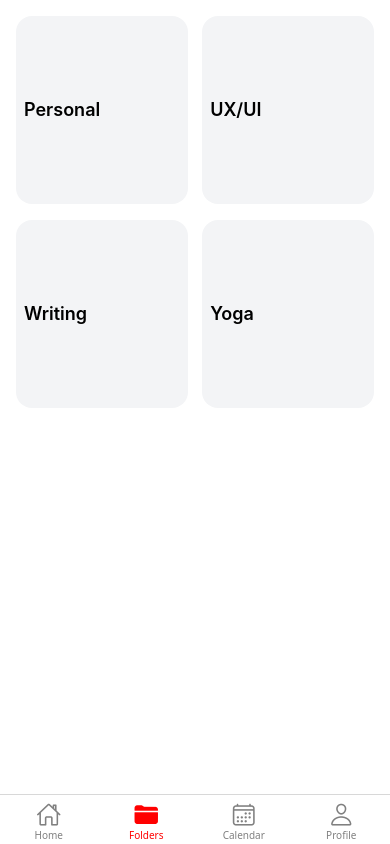
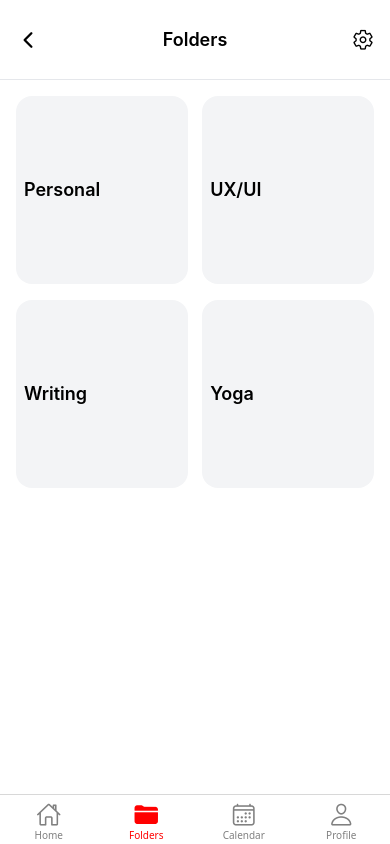
Before and after one commit to maxrori228/testApp, a React Native app: screen /Folders in a window 390 px wide. Built offline with nearby package versions, Linux system fonts and the light colour scheme.

Commit message:
add header and navigation

```diff
--- /dev/null
+++ b/app/components/AppHeader.tsx
@@ -0,0 +1,19 @@
+import { View, Text, Pressable } from "react-native";
+import { Ionicons } from "@expo/vector-icons";
+import React from "react";
+
+export default function AppHeader({ navigation, title }: any) {
+  return (
+    <View className="h-20 bg-white flex-row items-center px-4 border-b border-gray-200">
+      <Pressable onPress={navigation.goBack} className="w-10">
+        {navigation.canGoBack() && <Ionicons name="chevron-back" size={24} />}
+      </Pressable>
+
+      <Text className="flex-1 text-center text-lg font-semibold">{title}</Text>
+
+      <Pressable className="w-10 items-end">
+        <Ionicons name="settings-outline" size={22} />
+      </Pressable>
+    </View>
+  );
+}
--- a/app/components/FolderCard.tsx
+++ b/app/components/FolderCard.tsx
@@ -1,5 +1,5 @@
 import React from "react";
-import { Pressable, Text, View } from "react-native";
+import { Pressable, Text } from "react-native";
 import { NativeStackNavigationProp } from "@react-navigation/native-stack";
 import { FoldersStackParamList } from "../navigation/types";
 
--- a/app/navigation/CalendarStack.tsx
+++ b/app/navigation/CalendarStack.tsx
@@ -2,12 +2,21 @@ import React from "react";
 import { createNativeStackNavigator } from "@react-navigation/native-stack";
 import Calendar from "../screens/Calendar";
 import { CalendarStackParamList } from "../navigation/types";
+import AppHeader from "../components/AppHeader";
 
 const Stack = createNativeStackNavigator<CalendarStackParamList>();
 
 export default function CalendarStack() {
   return (
-    <Stack.Navigator screenOptions={{ headerShown: false }}>
+    <Stack.Navigator
+      screenOptions={() => ({
+        header: ({ navigation }) => {
+          let title = "Calendar";
+
+          return <AppHeader navigation={navigation} title={title} />;
+        },
+      })}
+    >
       <Stack.Screen name="CalendarMain" component={Calendar} />
     </Stack.Navigator>
   );
--- a/app/navigation/FoldersStack.tsx
+++ b/app/navigation/FoldersStack.tsx
@@ -3,12 +3,24 @@ import { createNativeStackNavigator } from "@react-navigation/native-stack";
 import Folders from "../screens/Folders";
 import FolderDetails from "../screens/FolderDetails";
 import { FoldersStackParamList } from "../navigation/types";
+import AppHeader from "../components/AppHeader";
 
 const Stack = createNativeStackNavigator<FoldersStackParamList>();
 
 export default function FoldersStack() {
   return (
-    <Stack.Navigator screenOptions={{ headerShown: false }}>
+    <Stack.Navigator
+      screenOptions={() => ({
+        header: ({ navigation, route }) => {
+          let title = "Folders";
+          if (route.name === "FolderDetails") {
+            title = (route.params as any)?.title ?? "Folder Details";
+          }
+
+          return <AppHeader navigation={navigation} title={title} />;
+        },
+      })}
+    >
       <Stack.Screen name="FoldersMain" component={Folders} />
       <Stack.Screen name="FolderDetails" component={FolderDetails} />
     </Stack.Navigator>
--- a/app/navigation/HomeStack.tsx
+++ b/app/navigation/HomeStack.tsx
@@ -2,12 +2,21 @@ import React from "react";
 import { createNativeStackNavigator } from "@react-navigation/native-stack";
 import Home from "../screens/Home";
 import { HomeStackParamList } from "../navigation/types";
+import AppHeader from "../components/AppHeader";
 
 const Stack = createNativeStackNavigator<HomeStackParamList>();
 
 export default function HomeStack() {
   return (
-    <Stack.Navigator screenOptions={{ headerShown: false }}>
+    <Stack.Navigator
+      screenOptions={() => ({
+        header: ({ navigation }) => {
+          let title = "Home";
+
+          return <AppHeader navigation={navigation} title={title} />;
+        },
+      })}
+    >
       <Stack.Screen name="HomeMain" component={Home} />
     </Stack.Navigator>
   );
--- a/app/navigation/ProfileStack.tsx
+++ b/app/navigation/ProfileStack.tsx
@@ -2,12 +2,21 @@ import React from "react";
 import { createNativeStackNavigator } from "@react-navigation/native-stack";
 import Profile from "../screens/Profile";
 import { ProfileStackParamList } from "../navigation/types";
+import AppHeader from "../components/AppHeader";
 
 const Stack = createNativeStackNavigator<ProfileStackParamList>();
 
 export default function ProfileStack() {
   return (
-    <Stack.Navigator screenOptions={{ headerShown: false }}>
+    <Stack.Navigator
+      screenOptions={() => ({
+        header: ({ navigation }) => {
+          let title = "Profile";
+
+          return <AppHeader navigation={navigation} title={title} />;
+        },
+      })}
+    >
       <Stack.Screen name="ProfileMain" component={Profile} />
     </Stack.Navigator>
   );
--- a/app/screens/Calendar.tsx
+++ b/app/screens/Calendar.tsx
@@ -3,7 +3,7 @@ import { View, Text } from "react-native";
 
 export default function Calendar() {
   return (
-    <View className="flex-1 justify-center items-center bg-grey">
+    <View className="flex-1 justify-center items-center bg-white">
       <Text className="text-2xl font-bold mb-6">Calendar</Text>
     </View>
   );
--- a/app/screens/Home.tsx
+++ b/app/screens/Home.tsx
@@ -4,7 +4,7 @@ import { View, Text } from "react-native";
 
 export default function Home() {
   return (
-    <View className="flex-1 justify-center items-center bg-grey p-5">
+    <View className="flex-1 justify-center items-center bg-white p-5">
       <Text className="text-2xl font-bold mb-6">Home Screen</Text>
     </View>
   );
--- a/app/screens/Profile.tsx
+++ b/app/screens/Profile.tsx
@@ -3,7 +3,7 @@ import { View, Text } from "react-native";
 
 export default function Profile() {
   return (
-    <View className="flex-1 justify-center items-center bg-grey">
+    <View className="flex-1 justify-center items-center bg-white">
       <Text className="text-2xl font-bold mb-6">Profile</Text>
     </View>
   );
```
